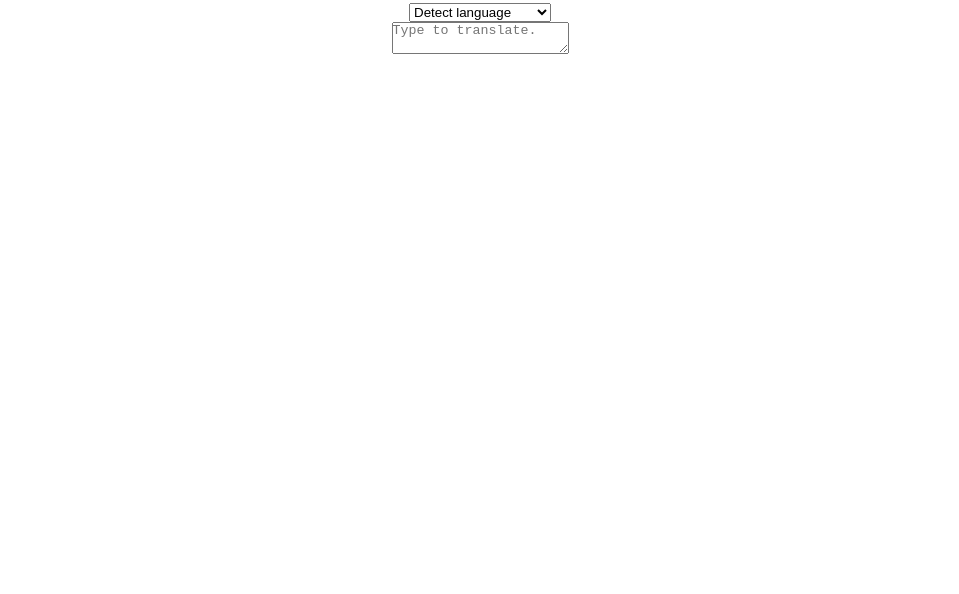
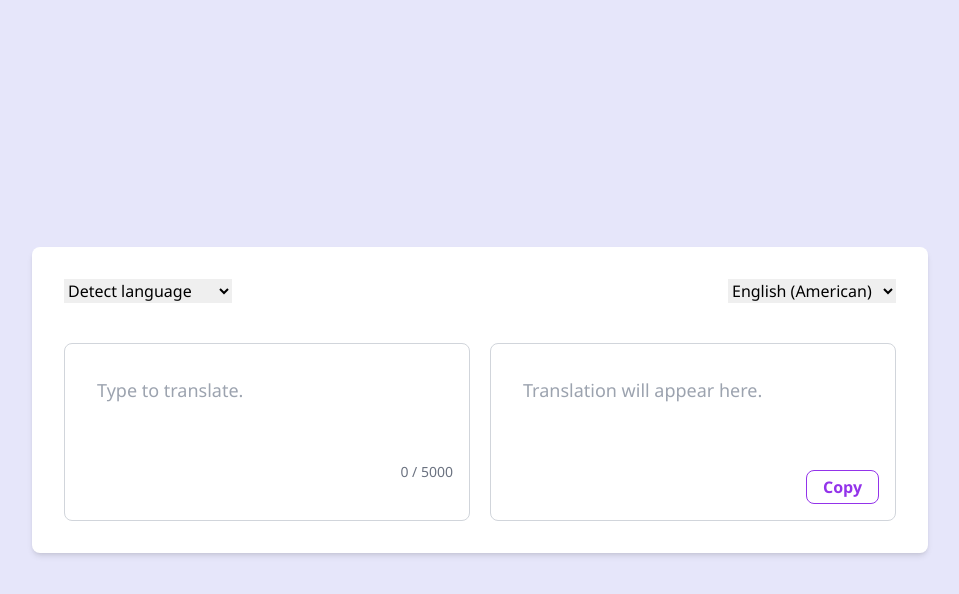
Before and after one commit to andriiafanasiev/OctopusTranslate, a React (Create React App) app: page / in a window 1280 px wide. Shown: the top 594 px of the page, without its empty margins (160-1119 px from the left). Built offline with nearby package versions, Linux system fonts and the light colour scheme; no server answers.

Commit message:
Better design and automatic language detection

```diff
--- a/package.json
+++ b/package.json
@@ -34,5 +34,10 @@
       "last 1 firefox version",
       "last 1 safari version"
     ]
+  },
+  "devDependencies": {
+    "autoprefixer": "^10.4.20",
+    "postcss": "^8.4.47",
+    "tailwindcss": "^3.4.14"
   }
 }
--- /dev/null
+++ b/postcss.config.js
@@ -0,0 +1,6 @@
+module.exports = {
+  plugins: {
+    tailwindcss: {},
+    autoprefixer: {},
+  },
+}
--- a/src/components/LanguageSelector.jsx
+++ b/src/components/LanguageSelector.jsx
@@ -1,10 +1,14 @@
 import React from 'react';
 
-const LanguageSelector = ({ selectedLanguage, onLanguageChange }) => {
+const LanguageSelector = ({
+  selectedLanguage,
+  onLanguageChange,
+  showDetectOption,
+}) => {
   return (
     <div className="language-selector">
       <select value={selectedLanguage} onChange={onLanguageChange}>
-        <option value="auto">Detect language</option>
+        {showDetectOption && <option value="auto">Detect language</option>}
         <option value="en">English (American)</option>
         <option value="uk">Ukrainian</option>
         <option value="es">Spanish</option>
--- a/src/components/TranslationBox.jsx
+++ b/src/components/TranslationBox.jsx
@@ -1,12 +1,15 @@
 import React from 'react';
 
-const TranslationBox = ({ text, onTextChange }) => {
+const TranslationBox = ({ text, onTextChange, placeholder, isReadOnly }) => {
   return (
-    <div className="translation-box">
+    <div className="w-full border border-none rounded-lg p-4 relative">
       <textarea
+        className="w-full h-full text-lg border-none focus:outline-none resize-none"
         value={text}
         onChange={(e) => onTextChange(e.target.value)}
-        placeholder="Type to translate."
+        placeholder={placeholder}
+        maxLength={5000}
+        readOnly={isReadOnly}
       />
     </div>
   );
--- a/src/components/TranslatorApp.jsx
+++ b/src/components/TranslatorApp.jsx
@@ -3,18 +3,29 @@ import LanguageSelector from './LanguageSelector';
 import TranslationBox from './TranslationBox';
 
 const TranslatorApp = () => {
-  const [selectedLanguage, setSelectedLanguage] = useState('auto');
-  const [text, setText] = useState('');
+  const [sourceLanguage, setSourceLanguage] = useState('auto');
+  const [targetLanguage, setTargetLanguage] = useState('en');
+  const [textToTranslate, setText] = useState('');
+  const [translatedText, setTranslatedText] = useState('');
 
   useEffect(() => {
+    if (!textToTranslate) {
+      setTranslatedText('');
+      return;
+    }
+
     const apiKey = '74192183-d133-4208-8089-02b3a9fb99e4:fx';
     const url = `https://api-free.deepl.com/v2/translate`;
 
     const data = new URLSearchParams({
       auth_key: apiKey,
-      text: 'Привіт, як справи?',
-      target_lang: selectedLanguage, // мова перекладу
+      text: textToTranslate,
+      target_lang: targetLanguage,
     });
+
+    if (sourceLanguage !== 'auto') {
+      data.append('source_lang', sourceLanguage);
+    }
 
     fetch(url, {
       method: 'POST',
@@ -22,21 +33,72 @@ const TranslatorApp = () => {
     })
       .then((response) => response.json())
       .then((result) => {
-        setText(result.translations[0].text); // оновлюємо стан після отримання перекладу
+        setTranslatedText(result.translations[0].text);
       })
       .catch((error) => console.error('Error:', error));
-  }, [selectedLanguage]);
+  }, [sourceLanguage, targetLanguage, textToTranslate]);
 
-  const handleLanguageChange = (e) => setSelectedLanguage(e.target.value);
-  const handleTextChange = (newText) => setText(newText);
+  const handleSourceLanguageChange = (e) => setSourceLanguage(e.target.value);
+  const handleTargetLanguageChange = (e) => setTargetLanguage(e.target.value);
+  const handleTextChange = (newText) => {
+    setText(newText);
+    if (newText === '') {
+      setTranslatedText('');
+    }
+  };
 
   return (
-    <div className="main-component">
-      <LanguageSelector
-        selectedLanguage={selectedLanguage}
-        onLanguageChange={handleLanguageChange}
-      />
-      <TranslationBox text={text} onTextChange={handleTextChange} />
+    <div className="main-component bg-[#E6E6FA] min-h-screen flex items-center justify-center">
+      <div className="w-full max-w-4xl p-8 bg-white shadow-md rounded-lg">
+        <div className="flex justify-between items-center mb-6">
+          <LanguageSelector
+            className="text-xl font-semibold"
+            selectedLanguage={sourceLanguage}
+            onLanguageChange={handleSourceLanguageChange}
+            showDetectOption={true}
+          />
+          <LanguageSelector
+            className="text-xl font-semibold"
+            selectedLanguage={targetLanguage}
+            onLanguageChange={handleTargetLanguageChange}
+          />
+        </div>
+
+        <div className="flex flex-row justify-center gap-5 mt-10">
+          <div className="w-1/2 border border-gray-300 rounded-lg p-4">
+            <TranslationBox
+              text={textToTranslate}
+              onTextChange={handleTextChange}
+              placeholder="Type to translate."
+            />
+            <div className="flex justify-end mt-2">
+              <span className="text-gray-500 text-sm">
+                {textToTranslate.length} / 5000
+              </span>
+            </div>
+          </div>
+
+          <div className="w-1/2 border border-gray-300 rounded-lg p-4">
+            <TranslationBox
+              text={translatedText}
+              onTextChange={() => {}}
+              placeholder="Translation will appear here."
+              isReadOnly
+            />
+            <div className="flex justify-end items-center mt-4">
+              <button
+                className="text-purple-600 font-semibold border border-purple-600 px-4 py-1 rounded-lg
+                hover:bg-purple-600 hover:text-white
+                active:bg-purple-800 active:border-purple-700
+                transition duration-200 ease-in-out"
+                onClick={() => navigator.clipboard.writeText(translatedText)}
+              >
+                Copy
+              </button>
+            </div>
+          </div>
+        </div>
+      </div>
     </div>
   );
 };
--- a/src/index.css
+++ b/src/index.css
@@ -1,3 +1,7 @@
+@tailwind base;
+@tailwind components;
+@tailwind utilities;
+
 * {
   margin: 0;
   padding: 0;
--- /dev/null
+++ b/tailwind.config.js
@@ -0,0 +1,10 @@
+/** @type {import('tailwindcss').Config} */
+module.exports = {
+  content: [
+    './src/**/*.{js,jsx,ts,tsx}', // Це дозволить Tailwind CSS працювати з файлами у src
+  ],
+  theme: {
+    extend: {},
+  },
+  plugins: [],
+};
```
Also changed, not shown: 1 other file (tests, documents, lock files or other folders).
